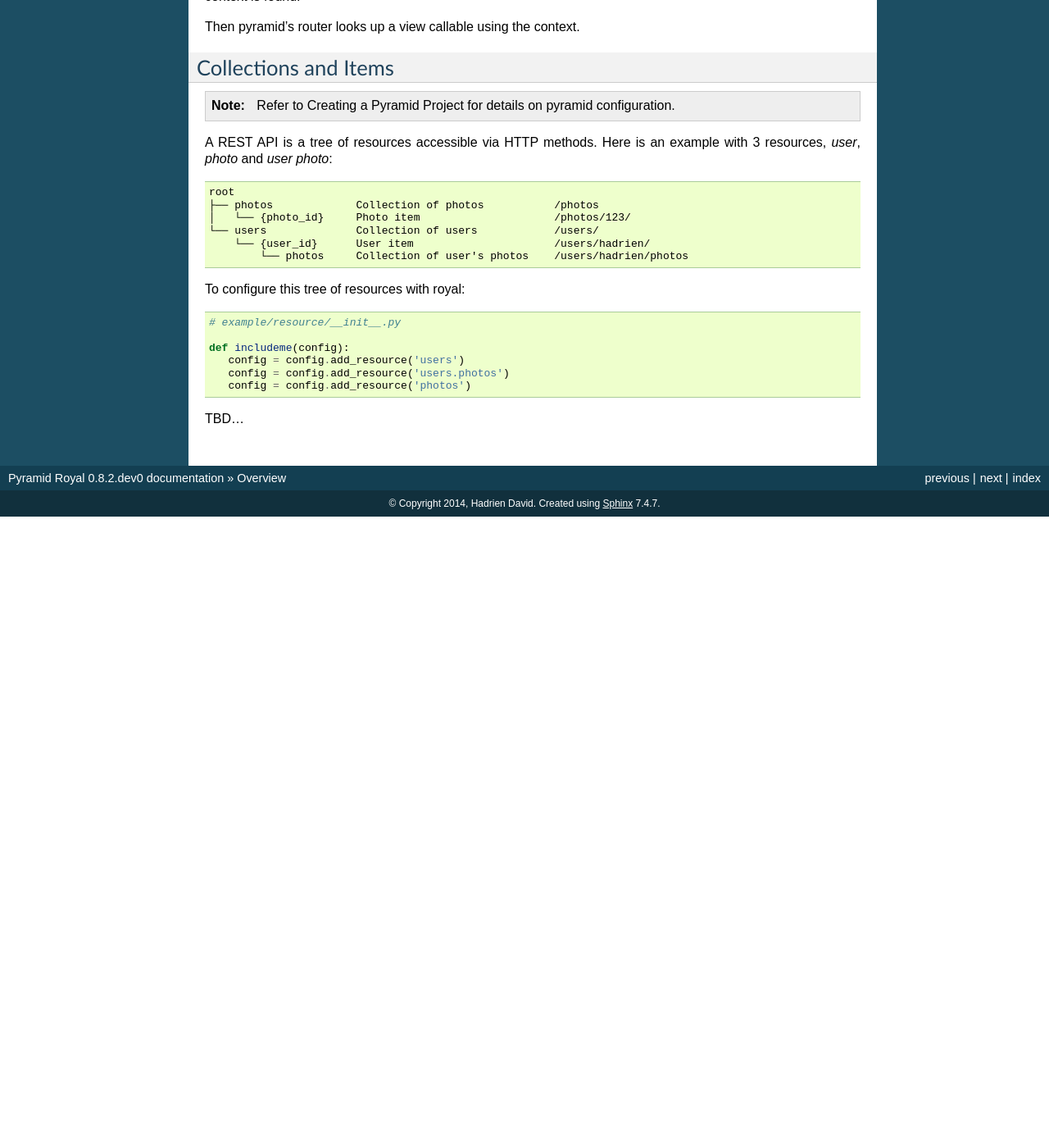
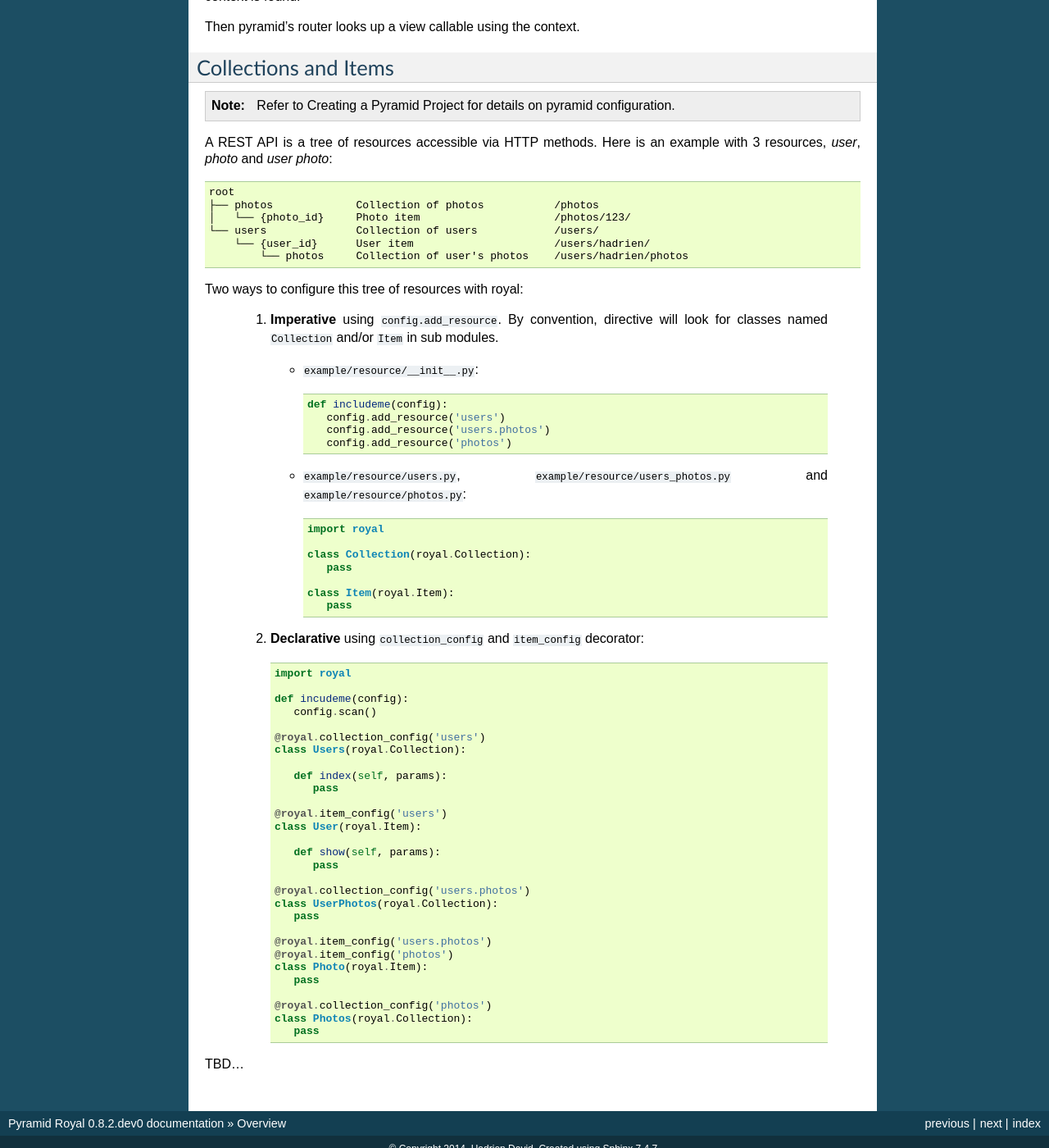
Before and after one commit to hadrien/pyramid_royal, a Sphinx documentation site: the page built from docs/source/overview.rst, in a window 1280 px wide and 1400 px high, scrolled down 434 px. Shown: the whole window at 82% size. Built offline with Sphinx 7.4.7, drawn with Linux system fonts in a browser that asks for light colours; before the commit the page ends 1064 px from its top, so only the background shows below that.

Commit message:
add doc on declarative mode in overview

```diff
--- a/docs/source/overview.rst
+++ b/docs/source/overview.rst
@@ -45,14 +45,59 @@
            └── photos     Collection of user's photos    /users/hadrien/photos
 
 
-To configure this tree of resources with royal::
+Two ways to configure this tree of resources with royal:
 
-   # example/resource/__init__.py
+   #. **Imperative** using ``config.add_resource``. By convention, directive will
+      look for classes named ``Collection`` and/or ``Item`` in sub modules.
 
-   def includeme(config):
-      config = config.add_resource('users')
-      config = config.add_resource('users.photos')
-      config = config.add_resource('photos')
+      * ``example/resource/__init__.py``::
 
+         def includeme(config):
+            config.add_resource('users')
+            config.add_resource('users.photos')
+            config.add_resource('photos')
 
+      * ``example/resource/users.py``, ``example/resource/users_photos.py`` and
+        ``example/resource/photos.py``::
+
+         import royal
+
+         class Collection(royal.Collection):
+            pass
+
+         class Item(royal.Item):
+            pass
+
+   #. **Declarative** using ``collection_config`` and ``item_config``
+      decorator::
+
+         import royal
+
+         def incudeme(config):
+            config.scan()
+
+         @royal.collection_config('users')
+         class Users(royal.Collection):
+
+            def index(self, params):
+               pass
+
+         @royal.item_config('users')
+         class User(royal.Item):
+
+            def show(self, params):
+               pass
+
+         @royal.collection_config('users.photos')
+         class UserPhotos(royal.Collection):
+            pass
+
+         @royal.item_config('users.photos')
+         @royal.item_config('photos')
+         class Photo(royal.Item):
+            pass
+
+         @royal.collection_config('photos')
+         class Photos(royal.Collection):
+            pass
 TBD...
```
